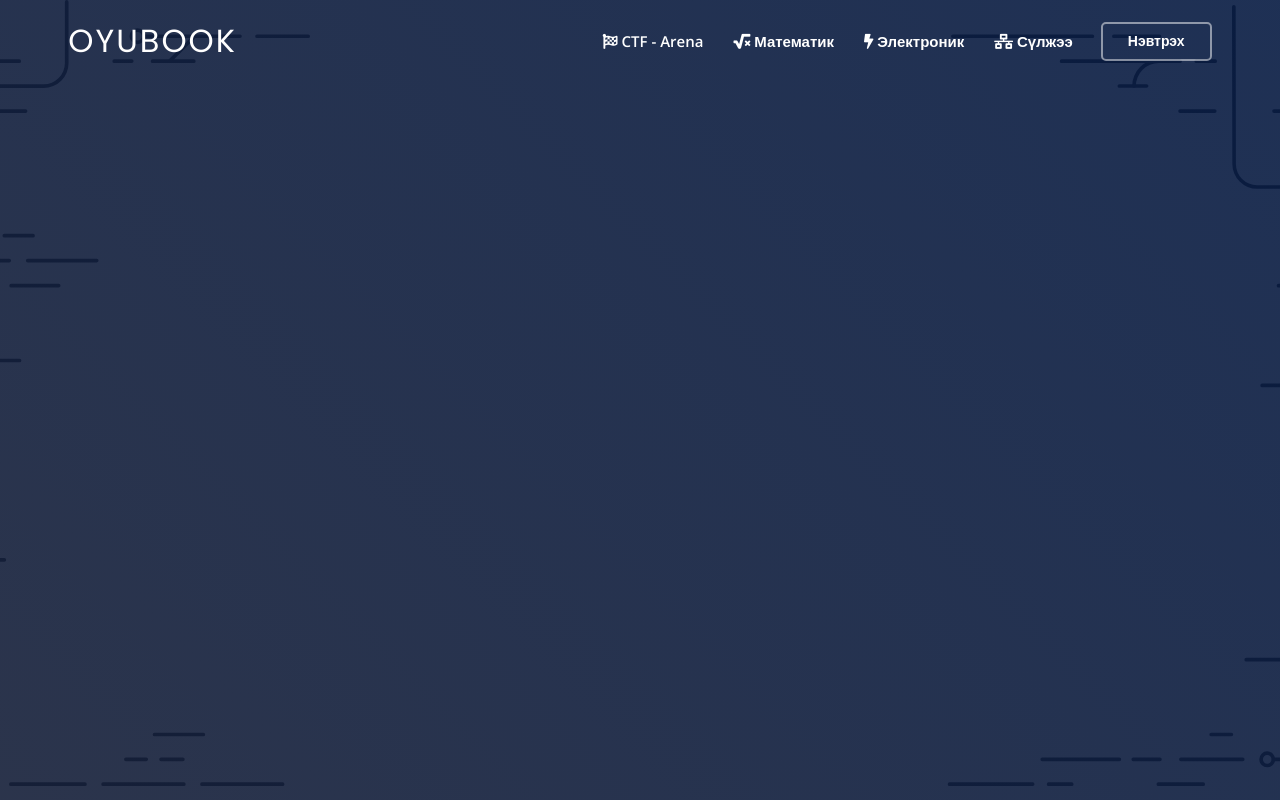
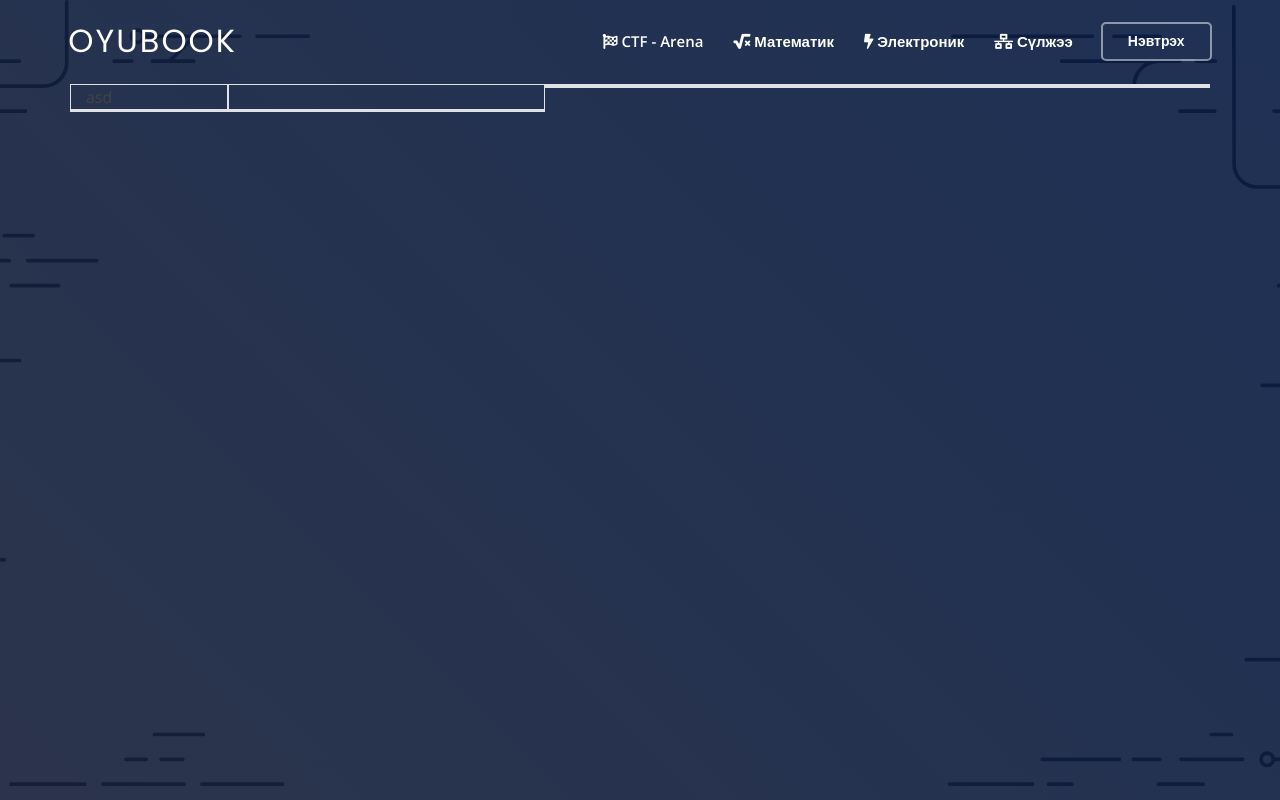
Before and after one commit to EnhboldH/OyuBook, a Django app: template src/backend/design/templates/users/profile.html in a window 1280 px wide. Run offline with Django 3.2, Linux system fonts and the light colour scheme; the template is opened without the code that fills it, so the values that code supplies are empty; some libraries are stand-ins or nearby versions.

Commit message:
designing profile.html

```diff
--- a/src/backend/design/templates/users/profile.html
+++ b/src/backend/design/templates/users/profile.html
@@ -2,12 +2,41 @@
 {% block content %}
 <section id="main" class="d-flex">
   <div class="container">
-    <marquee behavior="scroll" direction="right" style="color: white;">
-      {{ user.username }}
-    </marquee>
-    <marquee behavior="scroll" direction="left" style="color: white;">
-      {{ user.email }}
-    </marquee>
+    <div class="row">
+      <div class="col-md-5">
+        <div class="row">
+          <div class="col-md-4 border">
+            asd
+          </div>
+          <div class="col-md-8 border">
+          </div>
+        </div>
+        <div class="row">
+          <div class="col-md-12">
+            <div class="row">
+              <div class="col-md-12 border">
+              </div>
+            </div>
+          </div>
+        </div>
+      </div>
+      <div class="col-md-7">
+        <div class="row">
+          <div class="col-md-8 border">
+          </div>
+          <div class="col-md-4 border">
+          </div>
+        </div>
+        <div class="row">
+          <div class="col-md-12">
+            <div class="row">
+              <div class="col-md-12 border">
+              </div>
+            </div>
+          </div>
+        </div>
+      </div>
+    </div>
   </div>
 </section>
 {% endblock %}
```
Also changed, not shown: src/backend/design/static/img/bandmember.jpg (added), src/backend/design/static/img/bird.jpg (added), src/backend/design/static/img/paris.jpg (added).
